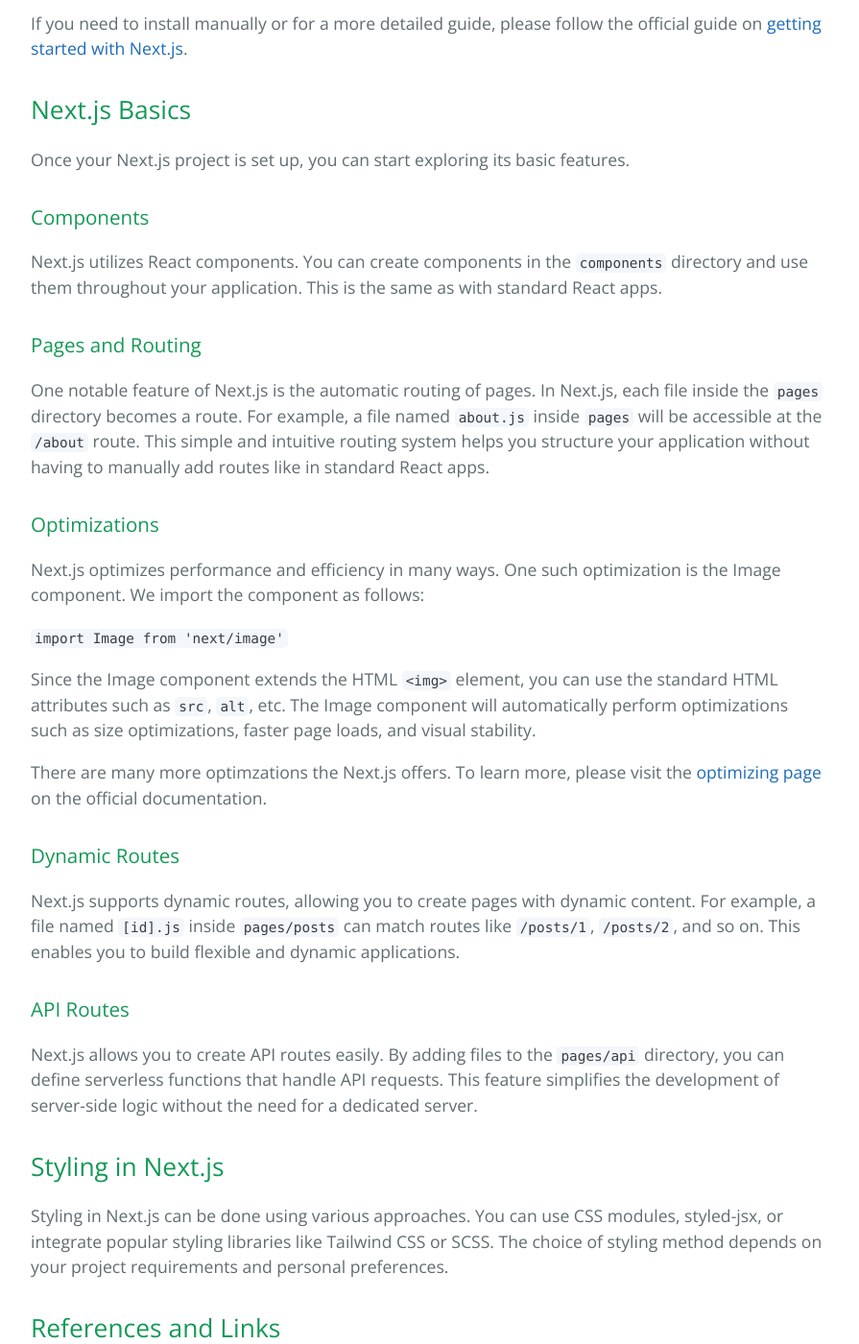
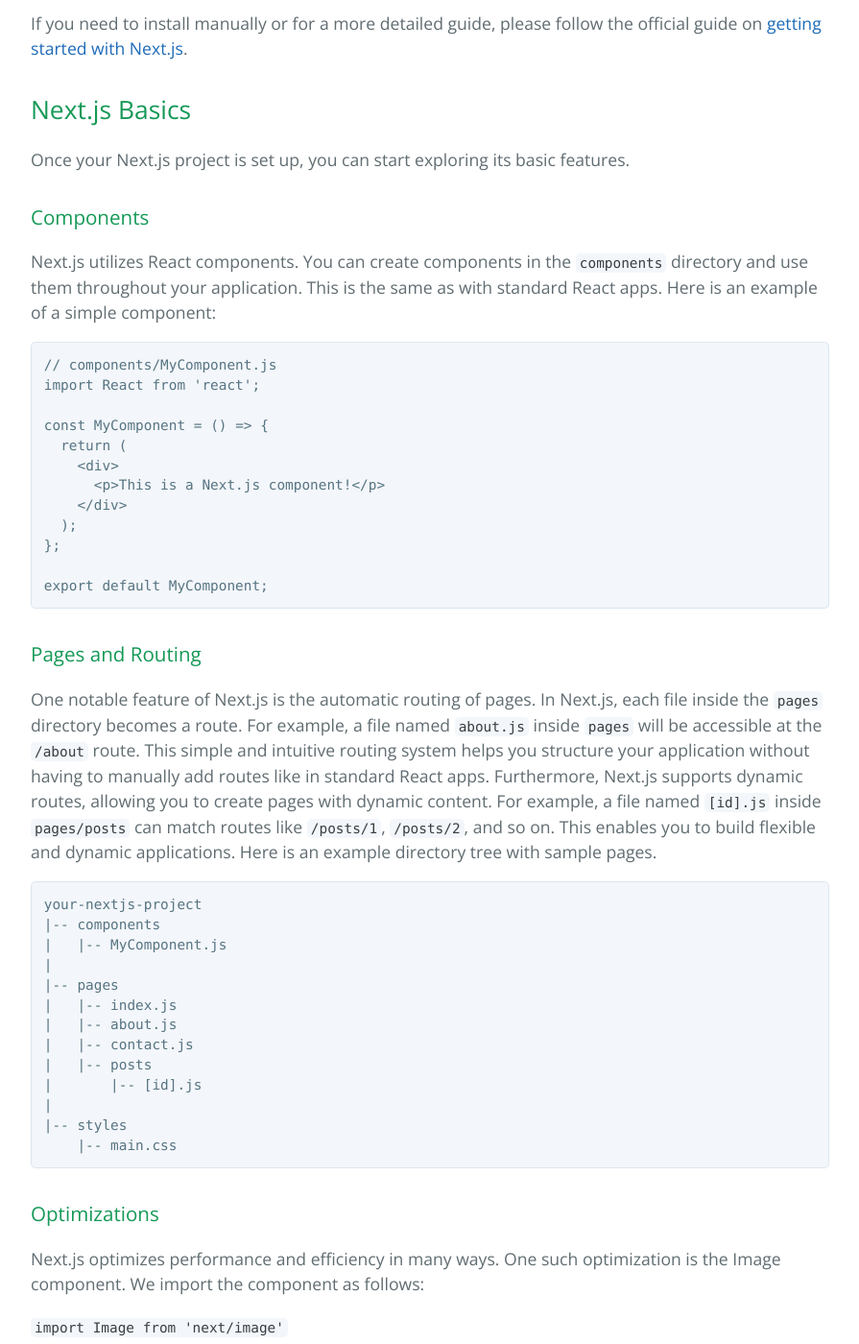
Before and after one commit to learning-software-engineering/learning-software-engineering.github.io, a Jekyll site: the page built from Topics/Tech_Stacks/NextJS.md, in a window 1280 px wide and 1400 px high, scrolled down 1876 px. Shown: the whole window at 96% size, without its empty margins (192-1087 px from the left). Built offline with Jekyll 4.4.1, drawn with Linux system fonts in a browser that asks for light colours; our own code applies the rules of GitHub Pages for plain Markdown files; some of the changed text lies outside the part shown.

Commit message:
added code snippets and examples

````diff
--- a/Topics/Tech_Stacks/NextJS.md
+++ b/Topics/Tech_Stacks/NextJS.md
@@ -31,10 +31,40 @@
 Once your Next.js project is set up, you can start exploring its basic features.
 
 ### Components
-Next.js utilizes React components. You can create components in the `components` directory and use them throughout your application. This is the same as with standard React apps.
+Next.js utilizes React components. You can create components in the `components` directory and use them throughout your application. This is the same as with standard React apps. Here is an example of a simple component:
+```jsx
+// components/MyComponent.js
+import React from 'react';
+
+const MyComponent = () => {
+  return (
+    <div>
+      <p>This is a Next.js component!</p>
+    </div>
+  );
+};
+
+export default MyComponent;
+```
 
 ### Pages and Routing
-One notable feature of Next.js is the automatic routing of pages. In Next.js, each file inside the `pages` directory becomes a route. For example, a file named `about.js` inside `pages` will be accessible at the `/about` route. This simple and intuitive routing system helps you structure your application without having to manually add routes like in standard React apps.
+One notable feature of Next.js is the automatic routing of pages. In Next.js, each file inside the `pages` directory becomes a route. For example, a file named `about.js` inside `pages` will be accessible at the `/about` route. This simple and intuitive routing system helps you structure your application without having to manually add routes like in standard React apps. Furthermore, Next.js supports dynamic routes, allowing you to create pages with dynamic content. For example, a file named `[id].js` inside `pages/posts` can match routes like `/posts/1`, `/posts/2`, and so on. This enables you to build flexible and dynamic applications. Here is an example directory tree with sample pages.
+
+```
+your-nextjs-project
+|-- components
+|   |-- MyComponent.js
+|
+|-- pages
+|   |-- index.js
+|   |-- about.js
+|   |-- contact.js
+|   |-- posts
+|       |-- [id].js
+|
+|-- styles
+    |-- main.css
+```
 
 ### Optimizations
 Next.js optimizes performance and efficiency in many ways. One such optimization is the Image component. We import the component as follows:
@@ -45,11 +75,58 @@
 
 There are many more optimzations the Next.js offers. To learn more, please visit the [optimizing page](https://nextjs.org/docs/app/building-your-application/optimizing) on the official documentation.
 
-### Dynamic Routes
-Next.js supports dynamic routes, allowing you to create pages with dynamic content. For example, a file named `[id].js` inside `pages/posts` can match routes like `/posts/1`, `/posts/2`, and so on. This enables you to build flexible and dynamic applications.
+### API Routes
+Next.js allows you to create API routes easily. By adding files to the `pages/api` directory, you can define serverless functions that handle API requests. This feature simplifies the development of server-side logic without the need for a dedicated server. Here is an example. Suppose you want to fetch posts from some external source. We can create a new file named `post.js` inside the `pages/api` directory:
 
-### API Routes
-Next.js allows you to create API routes easily. By adding files to the `pages/api` directory, you can define serverless functions that handle API requests. This feature simplifies the development of server-side logic without the need for a dedicated server.
+```jsx
+export default async function handler(req, res) {
+  try {
+    const response = await fetch('https://some_external_source.com/posts');
+    const posts = await response.json();
+
+    res.status(200).json(posts);
+  } catch (error) {
+    console.error('Error fetching posts:', error);
+    res.status(500).json({ error: 'Internal Server Error' });
+  }
+}
+```
+
+We can then have a component use this endpoint to fetch the posts:
+```jsx
+import React, { useState, useEffect } from 'react';
+
+const PostList = () => {
+  const [posts, setPosts] = useState([]);
+
+  useEffect(() => {
+    const fetchPosts = async () => {
+      try {
+        const response = await fetch('/api/posts');
+        const data = await response.json();
+        setPosts(data);
+      } catch (error) {
+        console.error('Error fetching posts:', error);
+      }
+    };
+
+    fetchPosts();
+  }, []);
+
+  return (
+    <div>
+      <h2>Posts</h2>
+      <ul>
+        {posts.map((post) => (
+          <li key={post.id}>{post.title}</li>
+        ))}
+      </ul>
+    </div>
+  );
+};
+
+export default PostList;
+```
 
 ## Styling in Next.js
 Styling in Next.js can be done using various approaches. You can use CSS modules, styled-jsx, or integrate popular styling libraries like Tailwind CSS or SCSS. The choice of styling method depends on your project requirements and personal preferences.
````
